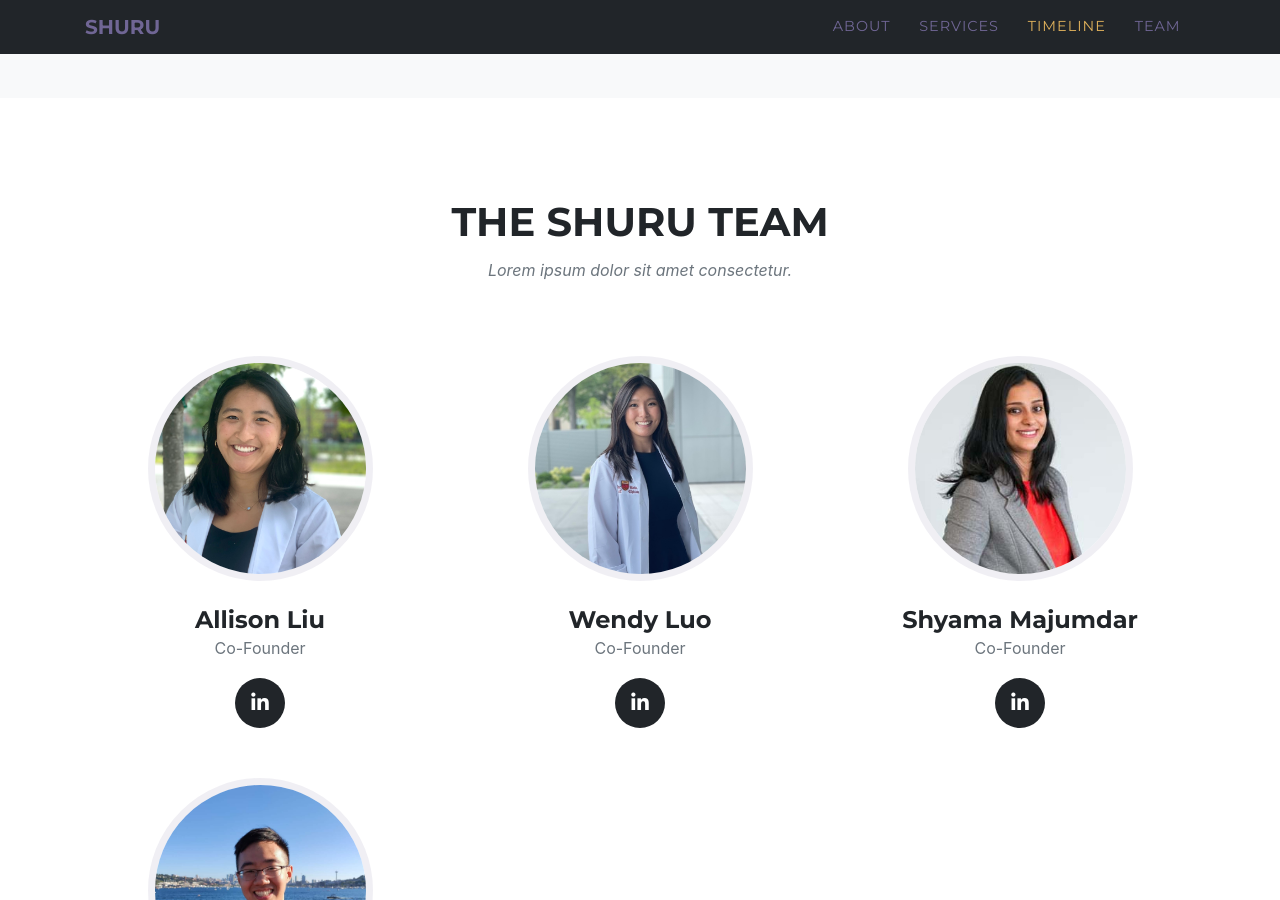
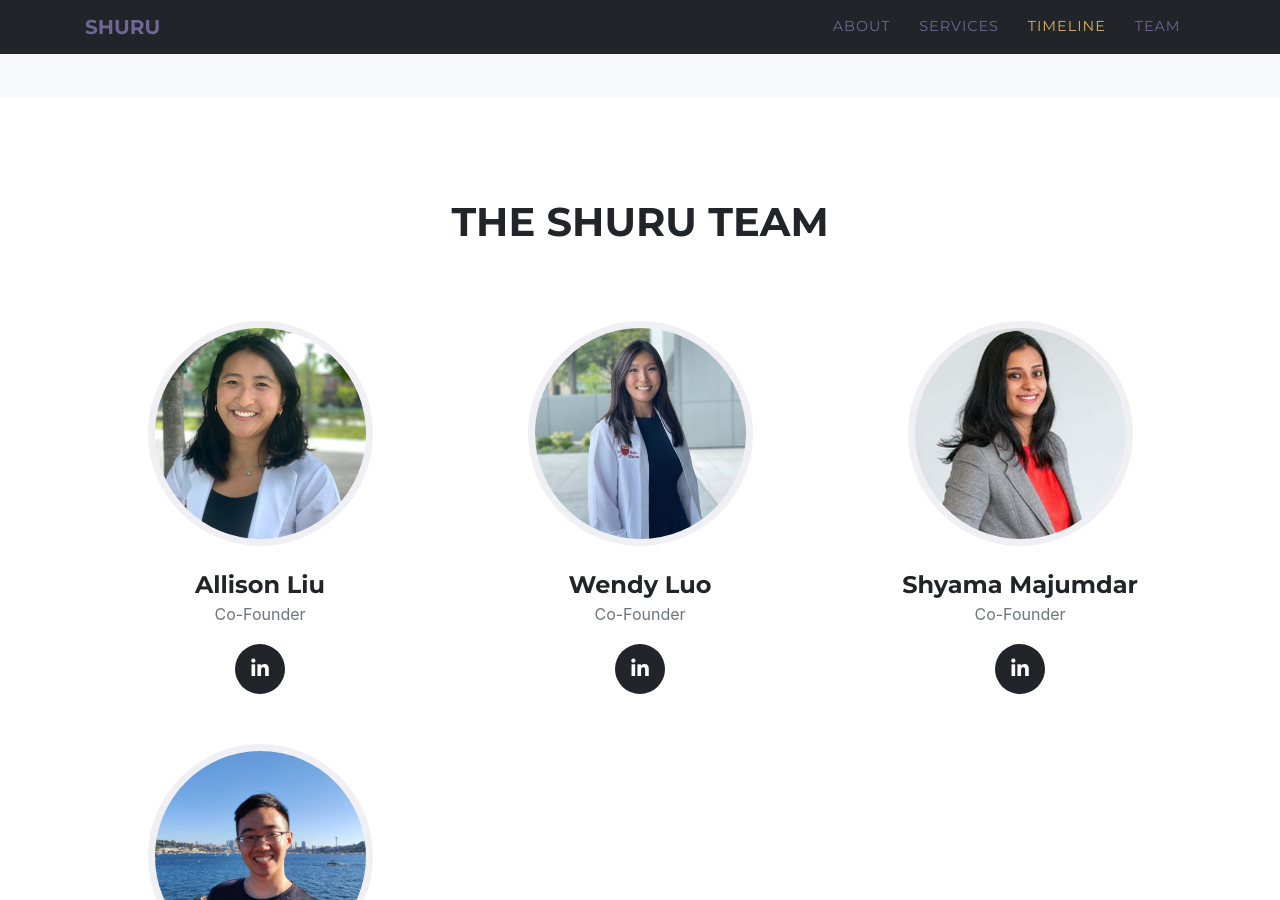
Before and after one commit to shurunow/shurunow.github.io, a Jekyll site: the page built from index.md, in a window 1280 px wide and 900 px high, scrolled down 4659 px. Built offline with Jekyll 4.4.1, drawn with Linux system fonts in a browser that asks for light colours; some web fonts are replaced; part of the change alters nothing that is shown; grey boxes are pictures that could not be loaded.

Commit message:
Create sitetext.yml

```diff
--- a/_data/sitetext.yml
+++ b/_data/sitetext.yml
@@ -41,7 +41,7 @@ en: &DEFAULT_EN
       - title: "Connecting with Alicia in the second trimester of her pregnancy through her Ob/Gyn"
         year: "Week 24 of pregnancy"
         desc: "We learn that Alicia has a previous history of depression and insomnia. She is also nervous about giving birth since it's her first child. Her Ob/Gyn and friends recommend that she use Shuru to build a custom care plan as soon as possible so she can receive support before and immediately after delivery."
-        image: assets/img/timeline/slack-imgs.jpg
+        image: fas fa-baby-carriage
         alt:
       - title: "Alicia begins to utilize Shuru's resources before her baby is born"
         year: "Week 36 of pregnancy"
@@ -70,7 +70,6 @@ en: &DEFAULT_EN
 
   team:
     title: "The Shuru Team"
-    text: "Lorem ipsum dolor sit amet consectetur."
     # subtext: Lorem ipsum dolor sit amet, consectetur adipisicing elit. Aut eaque, laboriosam veritatis, quos non quis ad perspiciatis, totam corporis ea, alias ut unde. **Markdown** supported.
     section: team
     people:
```
